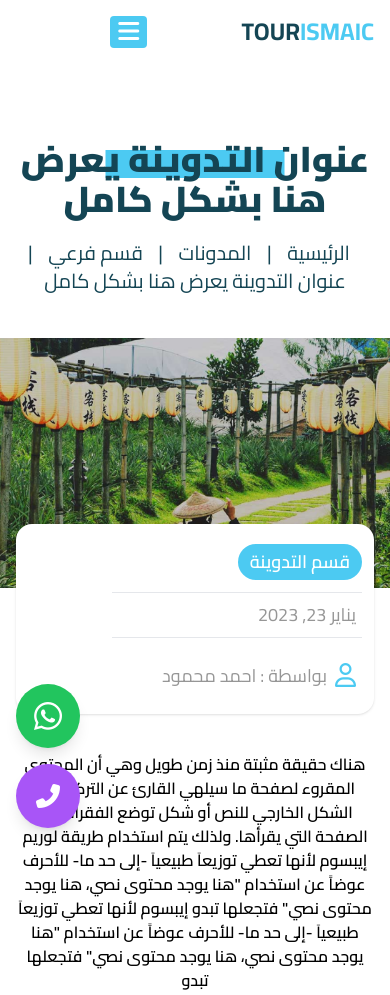
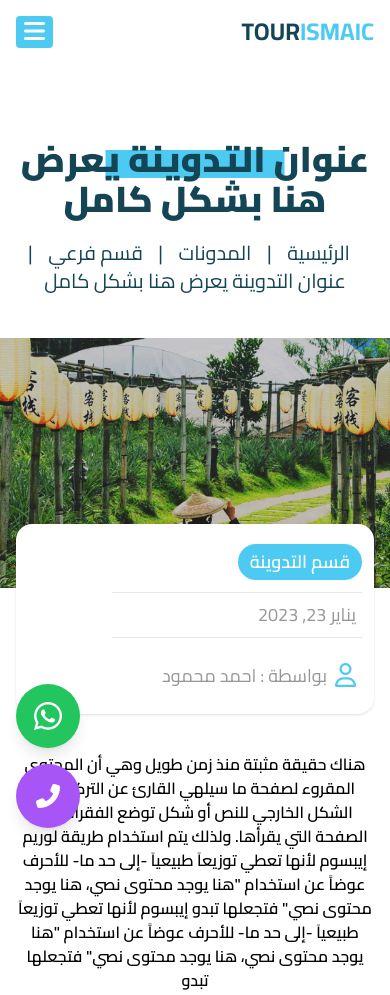
Before and after one commit to YoussefMohammed93/Tourisim---JS, a plain HTML site: page blog-single-page.html in a window 390 px wide. Shown: the top 995 px of the page. Drawn offline with nearby package versions, Linux system fonts and the light colour scheme.

Commit message:
some edits in website

```diff
--- a/blog-single-page.html
+++ b/blog-single-page.html
@@ -30,7 +30,7 @@
                 >tour<span class="text-[#4ccaf2] md:text-white">ismaic</span></a
               >
             </div>
-            <div class="md:hidden">
+            <div class="md:hidden absolute left-4">
               <button
                 id="menu-button"
                 class="bg-[#4CCAF2] text-white text-2xl px-2 rounded"
```
Also changed, not shown: blog-sub-section.html (+1 -1 lines), blogs.html (+1 -1 lines), contact.html (+1 -1 lines), images.html (+1 -1 lines), index.html (+1 -1 lines).
